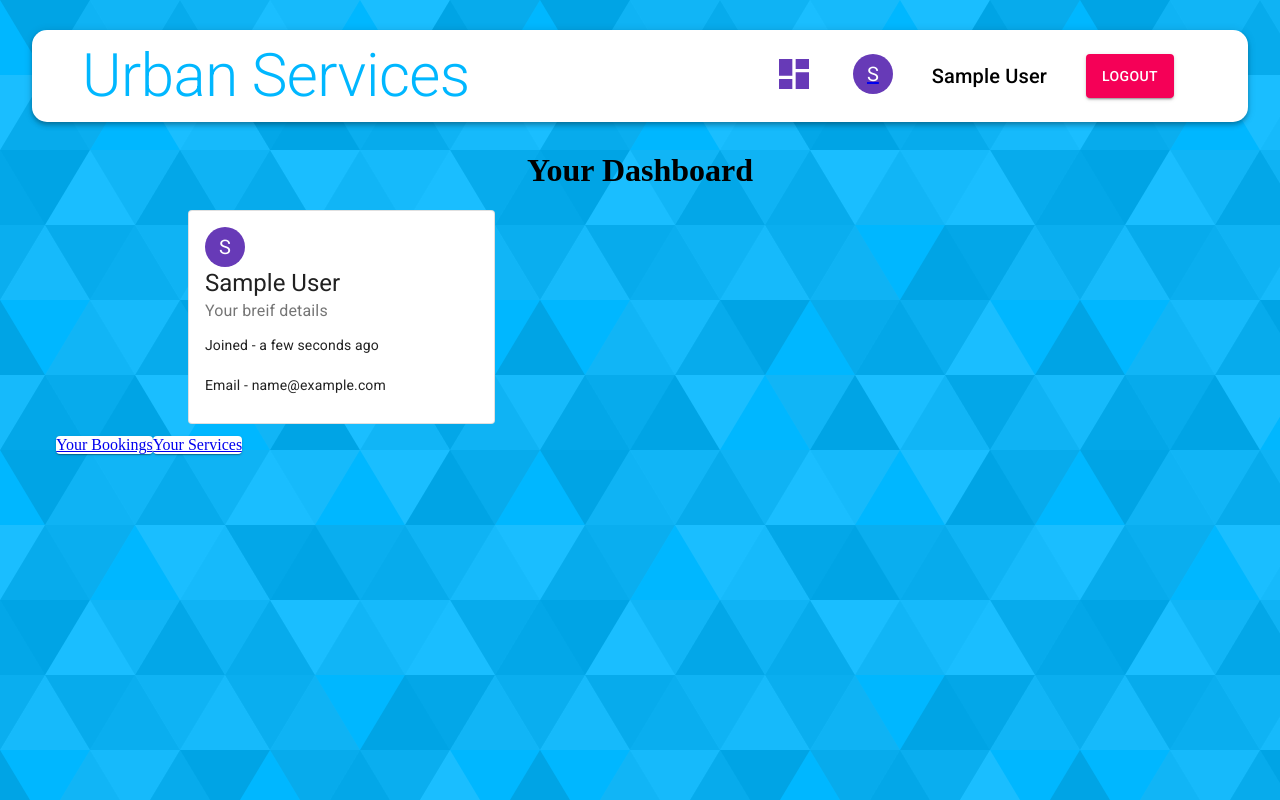
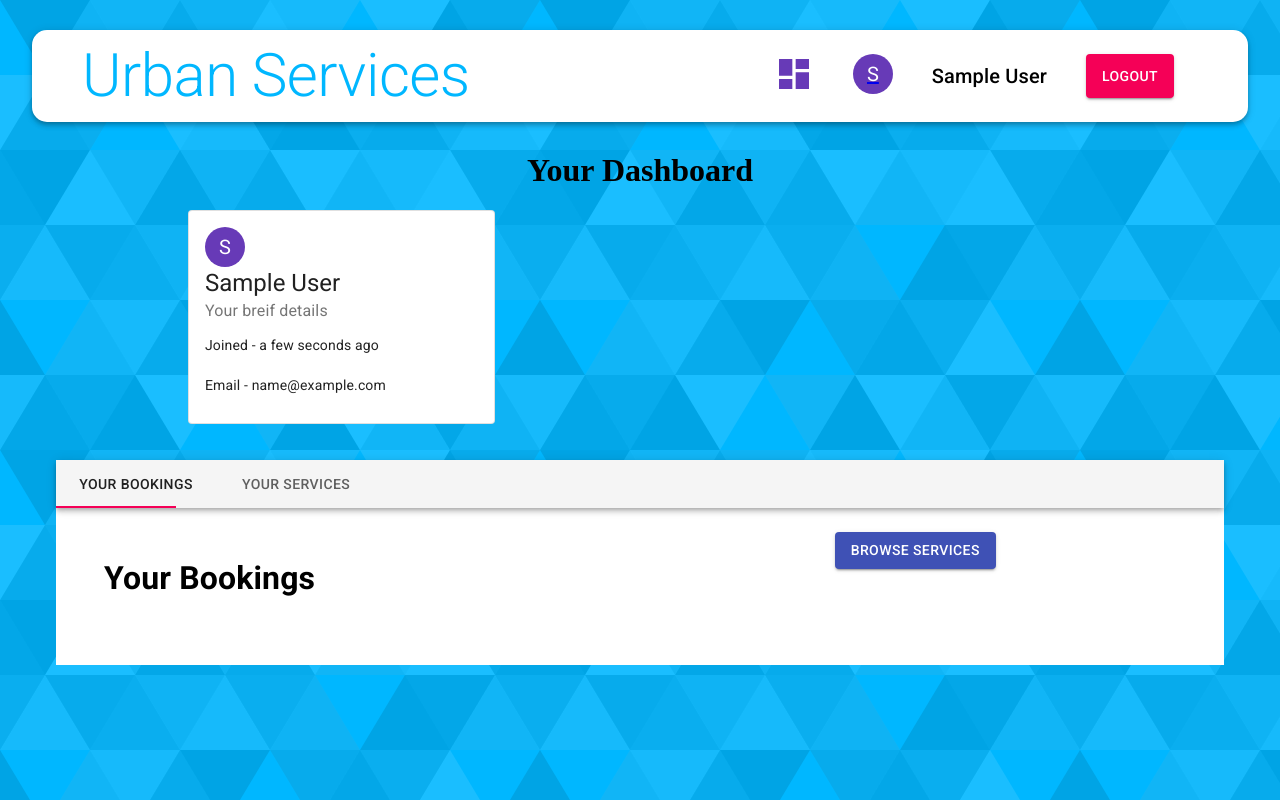
Before and after one commit to attainu/fullstack-project-rahul-singh-au9, a React (Create React App) app in the folder client/: page /dashboard in a window 1280 px wide. Built offline with nearby package versions, Linux system fonts and the light colour scheme; sample sign-in values are in the browser's storage.

Commit message:
dashboard pannel

```diff
--- a/client/src/components/User/Balance/Balance.js
+++ b/client/src/components/User/Balance/Balance.js
@@ -6,7 +6,8 @@ import {Card, CardActions, CardContent, Button, Typography} from '@material-ui/c
 const useStyles = makeStyles({
   root: {
     minWidth: 305,
-    minHeight: 212
+    minHeight: 212,
+    marginLeft: '20px'
   },
   bullet: {
     display: 'inline-block',
--- a/client/src/components/User/Dashboard.js
+++ b/client/src/components/User/Dashboard.js
@@ -6,6 +6,7 @@ import Balance from './Balance/Balance';
 import Payout from './Payout/Payout';
 import { Grow, Container, Grid, Paper, Card } from "@material-ui/core";
 import useStyles from './styles';
+import DashboardNav from './Navbar/DashboardNav';
 
 
 const Dashboard = () => {
@@ -42,13 +43,14 @@ const Dashboard = () => {
                         </Grid>
                     </Grid>
               </Grid>
-
-              <Grid container justify="space-between" alignItems="stretch" spacing={3}>
+              <br/> <br/>
+              <DashboardNav/>
+              {/* <Grid container justify="space-between" alignItems="stretch" spacing={3}>
                   <Grid item xs={12} sm={7} className={classes.flx}>
                     <Card> <Link to='userDashboard'>Your Bookings</Link> </Card>
                     <Card> <Link to='sellerDashboard'>Your Services</Link> </Card>
                   </Grid>
-              </Grid>
+              </Grid> */}
 
           </Container>
       </Grow>
--- a/client/src/components/User/Dashboard/SellerDashboard.js
+++ b/client/src/components/User/Dashboard/SellerDashboard.js
@@ -1,5 +1,4 @@
 import React from 'react'
-import Dashboard from '../Dashboard';
 import useStyles from "./styles";
 import { Grow, Container, Grid, Button } from "@material-ui/core";
 
@@ -11,7 +10,6 @@ const SellerDashboard = () => {
     return (
         <Grow in>
         <Container>
-          <Dashboard/>
             <Grid container justify="space-between" alignItems="stretch" spacing={3}>
 
                 <Grid item xs={12} sm={7}>
--- a/client/src/components/User/Dashboard/UserDashboard.js
+++ b/client/src/components/User/Dashboard/UserDashboard.js
@@ -1,6 +1,5 @@
 import React from 'react'
 import {Link} from 'react-router-dom';
-import Dashboard from '../Dashboard';
 import useStyles from "./styles";
 import { Grow, Container, Grid, Button } from "@material-ui/core";
 
@@ -10,7 +9,6 @@ const UserDashboard = () => {
   return (
       <Grow in>
       <Container>
-          <Dashboard/>
           <Grid container justify="space-between" alignItems="stretch" spacing={3}>
 
               <Grid item xs={12} sm={7}>
--- /dev/null
+++ b/client/src/components/User/Navbar/DashboardNav.js
@@ -0,0 +1,75 @@
+import React from 'react';
+import PropTypes from 'prop-types';
+import { makeStyles } from '@material-ui/core/styles';
+import { AppBar, Tabs, Tab, Typography, Box } from '@material-ui/core';
+import SellerDashboard from '../Dashboard/SellerDashboard';
+import UserDashboard from '../Dashboard/UserDashboard';
+
+function TabPanel(props) {
+  const { children, value, index, ...other } = props;
+
+  return (
+    <div
+      role="tabpanel"
+      hidden={value !== index}
+      id={`simple-tabpanel-${index}`}
+      aria-labelledby={`simple-tab-${index}`}
+      {...other}
+    >
+      {value === index && (
+        <Box p={3}>
+          <Typography>{children}</Typography>
+        </Box>
+      )}
+    </div>
+  );
+}
+
+TabPanel.propTypes = {
+  children: PropTypes.node,
+  index: PropTypes.any.isRequired,
+  value: PropTypes.any.isRequired,
+};
+
+function a11yProps(index) {
+  return {
+    id: `simple-tab-${index}`,
+    'aria-controls': `simple-tabpanel-${index}`,
+  };
+}
+
+const useStyles = makeStyles((theme) => ({
+  root: {
+    flexGrow: 1,
+    backgroundColor: theme.palette.background.paper,
+  },
+}));
+
+export default function DashboardNav() {
+  const classes = useStyles();
+  const [value, setValue] = React.useState(0);
+
+  const handleChange = (event, newValue) => {
+    setValue(newValue);
+  };
+
+  return (
+    <div className={classes.root}>
+      <AppBar position="static" color="default">
+        <Tabs value={value} onChange={handleChange} aria-label="simple tabs example">
+          <Tab label="Your Bookings" {...a11yProps(0)} />
+          <Tab label="Your Services" {...a11yProps(1)} />
+        </Tabs>
+      </AppBar>
+
+      <TabPanel value={value} index={0}>
+        <UserDashboard/>
+      </TabPanel>
+
+      <TabPanel value={value} index={1}>
+        <SellerDashboard/>
+      </TabPanel>
+      <br/>
+    </div>
+  );
+}
--- a/client/src/components/User/Payout/Payout.js
+++ b/client/src/components/User/Payout/Payout.js
@@ -5,7 +5,8 @@ import {Card, CardActions, CardContent, Button, Typography} from '@material-ui/c
 const useStyles = makeStyles({
   root: {
     minWidth: 305,
-    minHeight: 212
+    minHeight: 212,
+    marginLeft: '20px'
   },
   bullet: {
     display: 'inline-block',
```
Lines whose indentation alone changed are shown as unchanged.
